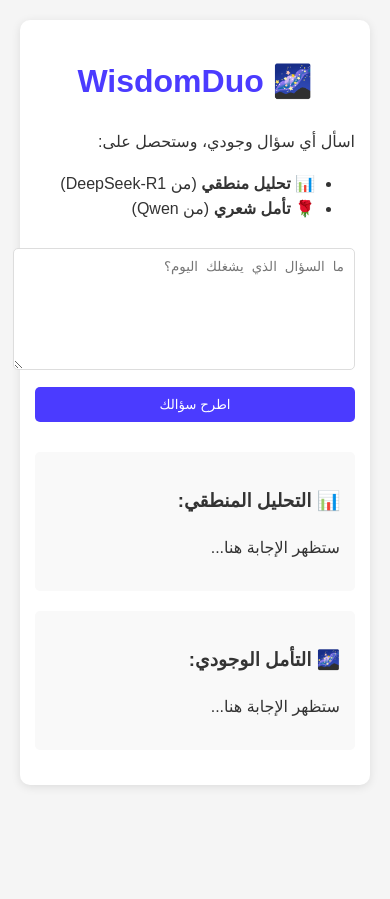
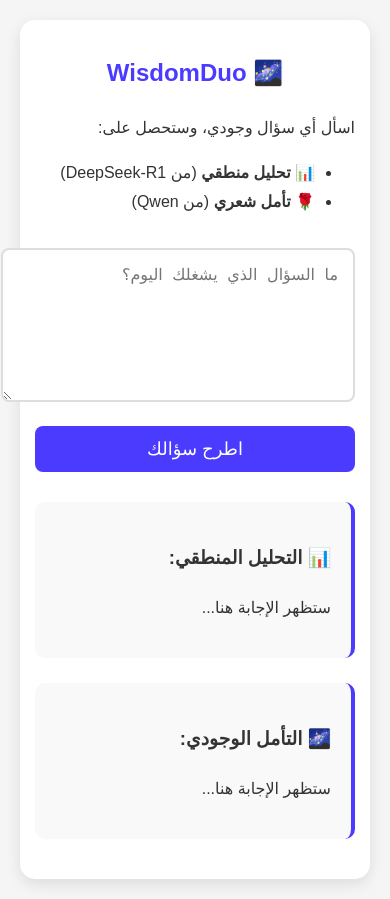
Before and after one commit to muhands123/WisdomDuo-Site, a plain HTML site: page index.html in a window 390 px wide. Before the commit the page ends 844 px from the top, so only its background shows below. Drawn offline with Linux system fonts and the light colour scheme.

Commit message:
Update style.css

```diff
--- a/style.css
+++ b/style.css
@@ -1,6 +1,6 @@
 body {
-    font-family: Arial, sans-serif;
-    line-height: 1.6;
+    font-family: 'Tajawal', Arial, sans-serif;
+    line-height: 1.8;
     margin: 0;
     padding: 20px;
     background-color: #f5f5f5;
@@ -11,33 +11,43 @@ body {
     max-width: 800px;
     margin: 0 auto;
     background: white;
-    padding: 20px;
-    border-radius: 10px;
-    box-shadow: 0 2px 10px rgba(0,0,0,0.1);
+    padding: 25px;
+    border-radius: 15px;
+    box-shadow: 0 5px 15px rgba(0,0,0,0.1);
 }
 
 h1 {
     color: #4b3bff;
     text-align: center;
+    margin-bottom: 20px;
 }
 
 textarea {
     width: 100%;
-    padding: 10px;
-    margin: 10px 0;
-    border: 1px solid #ddd;
-    border-radius: 5px;
-    min-height: 100px;
+    padding: 15px;
+    margin: 15px 0;
+    border: 2px solid #ddd;
+    border-radius: 8px;
+    min-height: 120px;
+    font-size: 16px;
+    resize: vertical;
 }
 
 button {
     background: #4b3bff;
     color: white;
     border: none;
-    padding: 10px 20px;
-    border-radius: 5px;
+    padding: 12px 25px;
+    border-radius: 8px;
     cursor: pointer;
     width: 100%;
+    font-size: 18px;
+    transition: all 0.3s;
+}
+
+button:hover {
+    background: #3a2bbd;
+    transform: translateY(-2px);
 }
 
 .answers {
@@ -46,33 +56,37 @@ button {
 
 .answer-box {
     background: #f9f9f9;
-    padding: 15px;
-    border-radius: 5px;
-    margin-bottom: 20px;
+    padding: 20px;
+    border-radius: 10px;
+    margin-bottom: 25px;
+    border-right: 4px solid #4b3bff;
 }
 
-@media (max-width: 600px) {
-    .container {
-        padding: 15px;
-    }
-}
-/* أنماط التحميل والرسائل */
 .loading {
     text-align: center;
-    padding: 20px;
-    margin: 10px 0;
+    padding: 30px;
     background: #f8f8f8;
-    border-radius: 8px;
+    border-radius: 10px;
+    margin: 20px 0;
 }
 
 .loader {
-    border: 4px solid #f3f3f3;
-    border-top: 4px solid #4b3bff;
+    border: 5px solid #f3f3f3;
+    border-top: 5px solid #4b3bff;
     border-radius: 50%;
-    width: 40px;
-    height: 40px;
+    width: 60px;
+    height: 60px;
     animation: spin 1s linear infinite;
-    margin: 15px auto;
+    margin: 25px auto;
+}
+
+.error {
+    background: #ffebee;
+    color: #d32f2f;
+    padding: 20px;
+    border-radius: 10px;
+    border: 1px solid #ffcdd2;
+    text-align: center;
 }
 
 @keyframes spin {
@@ -80,11 +94,11 @@ button {
     100% { transform: rotate(360deg); }
 }
 
-.small {
-    font-size: 0.8em;
-    color: #666;
+@media (max-width: 768px) {
+    .container {
+        padding: 15px;
+    }
+    h1 {
+        font-size: 24px;
+    }
 }
-
-.answer-box {
-    transition: all 0.3s ease;
-}
```
